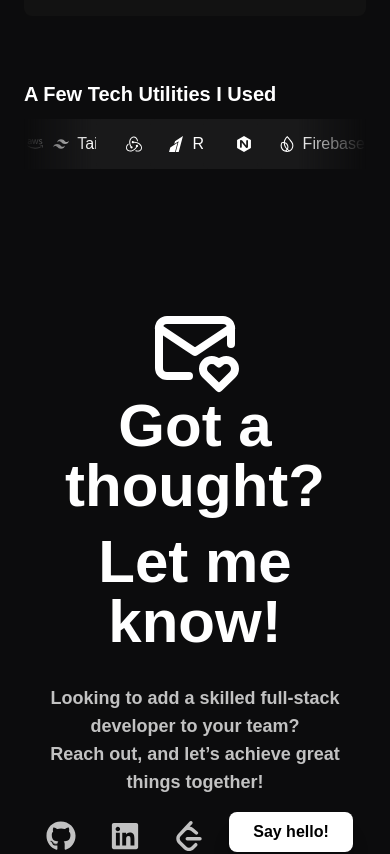
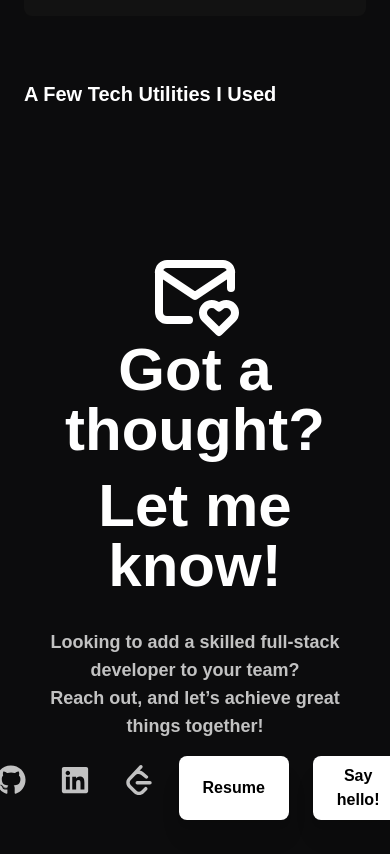
Before and after one commit to 6jayyours/arjun-dev, a React (Vite) app: page / in a window 390 px wide. Shown: the part 7524-8378 px from the top of the page. Built offline with nearby package versions, Linux system fonts and the light colour scheme; a web font is replaced by a local one.

Commit message:
added resume and contact to mail

```diff
--- a/src/components/Contact.jsx
+++ b/src/components/Contact.jsx
@@ -71,12 +71,29 @@ const Contact = () => {
                 </motion.div>
               </a>
             </div>
-            <div>
+            <div className="flex gap-x-6">
               <motion.button
                 className="bg-white text-black font-semibold py-2 px-6 rounded-lg shadow-xl"
                 whileHover={{ scale: 1.1 }}
                 whileTap={{ scale: 0.9 }}
                 transition={{ type: "spring", stiffness: 600, damping: 10 }}
+              >
+                <a
+                  href="/arjun-dev/resume/arjun.pdf"
+                  download="Arjun_M_Resume.pdf"
+                >
+                  Resume
+                </a>
+              </motion.button>
+              <motion.button
+                className="bg-white text-black font-semibold py-2 px-6 rounded-lg shadow-xl"
+                whileHover={{ scale: 1.1 }}
+                whileTap={{ scale: 0.9 }}
+                transition={{ type: "spring", stiffness: 600, damping: 10 }}
+                onClick={() => {
+                  window.location.href =
+                    "mailto:marjunramesh@gmail.com?subject=Collaboration Inquiry&body=Hi Arjun, I’d like to discuss a";
+                }}
               >
                 Say hello!
               </motion.button>
--- a/src/components/Tech.jsx
+++ b/src/components/Tech.jsx
@@ -15,7 +15,7 @@ import {
 
 const Tech = () => {
   return (
-    <div className="wrapper w-full h-14 flex items-center">
+    <div className="wrapper hidden w-full h-14 md:flex items-center overflow-x-scroll no-scrollbar">
       <div className="item item1 flex gap-2 items-center justify-center" > <FaGithub />Github</div>
       <div className="item item2 flex gap-2 items-center justify-center" > <SiCloudinary />Cloudinary</div>
       <div className="item item3 flex gap-2 items-center justify-center" > <FaDocker />Docker</div>
```
Also changed, not shown: 1 other file (tests, documents, lock files or other folders).
